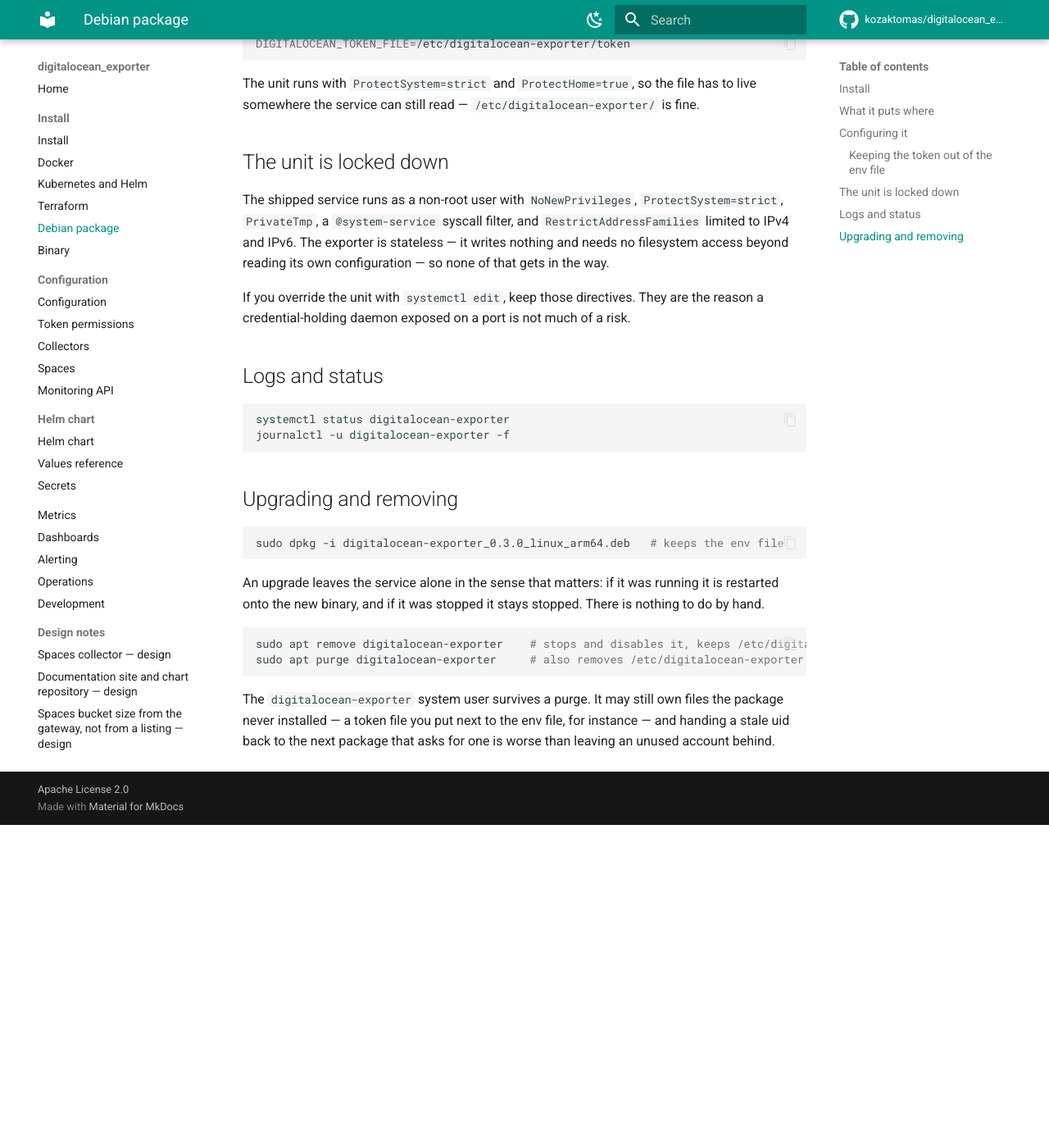
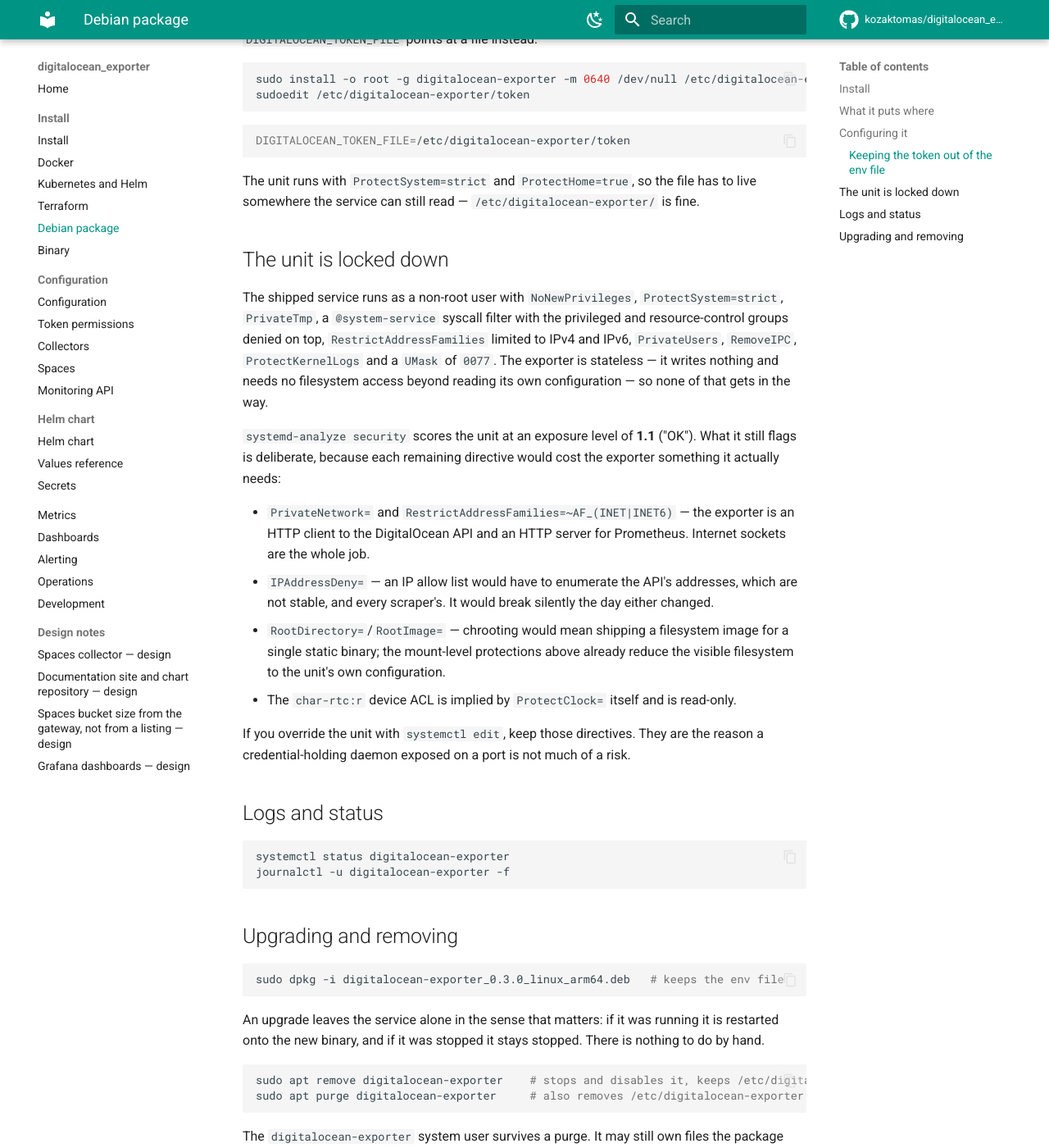
Before and after one commit to kozaktomas/digitalocean_exporter, an MkDocs documentation site: the page built from docs/install/debian.md, in a window 1280 px wide and 1400 px high, scrolled down 1763 px. Shown: the whole window at 82% size. Built offline with MkDocs 1.6.1 and Material for MkDocs 9.7.7, drawn with Linux system fonts in a browser that asks for light colours; comment, search, counter and statistics services are not loaded; the version menu is left out; before the commit the page ends 2769 px from its top, so only the background shows below that; some of the changed text lies outside the part shown.

Commit message:
feat(deb): survive installs without systemd, harden the unit to exposure 1.1
Guard every systemctl call in the maintainer scripts on /run/systemd/system
existing, so the package installs, upgrades and removes cleanly in a chroot
or a container image build; on a booted host nothing changes — the unit is
still enabled on install and try-restarted across upgrades.

Harden the unit with what systemd-analyze security flagged and a network-only
exporter loses nothing to: ProtectKernelLogs, RemoveIPC, UMask=0077,
PrivateUsers, and a deny of @privileged and @resources on top of the
@system-service allow list. Exposure drops from 1.7 to 1.1; the score and
the reasoning for what deliberately stays flagged are recorded in
docs/install/debian.md.

Co-Authored-By: Claude Fable 5 <noreply@anthropic.com>

```diff
--- a/docs/install/debian.md
+++ b/docs/install/debian.md
@@ -23,6 +23,11 @@ curl -s localhost:9212/metrics | head
 
 The package creates a dedicated unprivileged system user, `digitalocean-exporter`, enables
 the unit, and does **not** start it — there is no token yet at that point.
+
+The maintainer scripts only talk to systemd when it is actually running the machine, so the
+package also installs cleanly in a chroot or a container image build. Nothing can enable
+the unit there — run `systemctl enable digitalocean-exporter` once the installed system is
+actually booted.
 
 The shipped env file lists every collector switch, with the ones that are off by default
 commented out, so configuring it is mostly a matter of deleting `#`.
@@ -80,9 +85,25 @@ somewhere the service can still read — `/etc/digitalocean-exporter/` is fine.
 ## The unit is locked down
 
 The shipped service runs as a non-root user with `NoNewPrivileges`, `ProtectSystem=strict`,
-`PrivateTmp`, a `@system-service` syscall filter, and `RestrictAddressFamilies` limited to
-IPv4 and IPv6. The exporter is stateless — it writes nothing and needs no filesystem access
-beyond reading its own configuration — so none of that gets in the way.
+`PrivateTmp`, a `@system-service` syscall filter with the privileged and resource-control
+groups denied on top, `RestrictAddressFamilies` limited to IPv4 and IPv6, `PrivateUsers`,
+`RemoveIPC`, `ProtectKernelLogs` and a `UMask` of `0077`. The exporter is stateless — it
+writes nothing and needs no filesystem access beyond reading its own configuration — so
+none of that gets in the way.
+
+`systemd-analyze security` scores the unit at an exposure level of **1.1** ("OK"). What it
+still flags is deliberate, because each remaining directive would cost the exporter
+something it actually needs:
+
+- `PrivateNetwork=` and `RestrictAddressFamilies=~AF_(INET|INET6)` — the exporter is an
+  HTTP client to the DigitalOcean API and an HTTP server for Prometheus. Internet sockets
+  are the whole job.
+- `IPAddressDeny=` — an IP allow list would have to enumerate the API's addresses, which
+  are not stable, and every scraper's. It would break silently the day either changed.
+- `RootDirectory=`/`RootImage=` — chrooting would mean shipping a filesystem image for a
+  single static binary; the mount-level protections above already reduce the visible
+  filesystem to the unit's own configuration.
+- The `char-rtc:r` device ACL is implied by `ProtectClock=` itself and is read-only.
 
 If you override the unit with `systemctl edit`, keep those directives. They are the reason
 a credential-holding daemon exposed on a port is not much of a risk.
```
Also changed, not shown: 4 other files.
